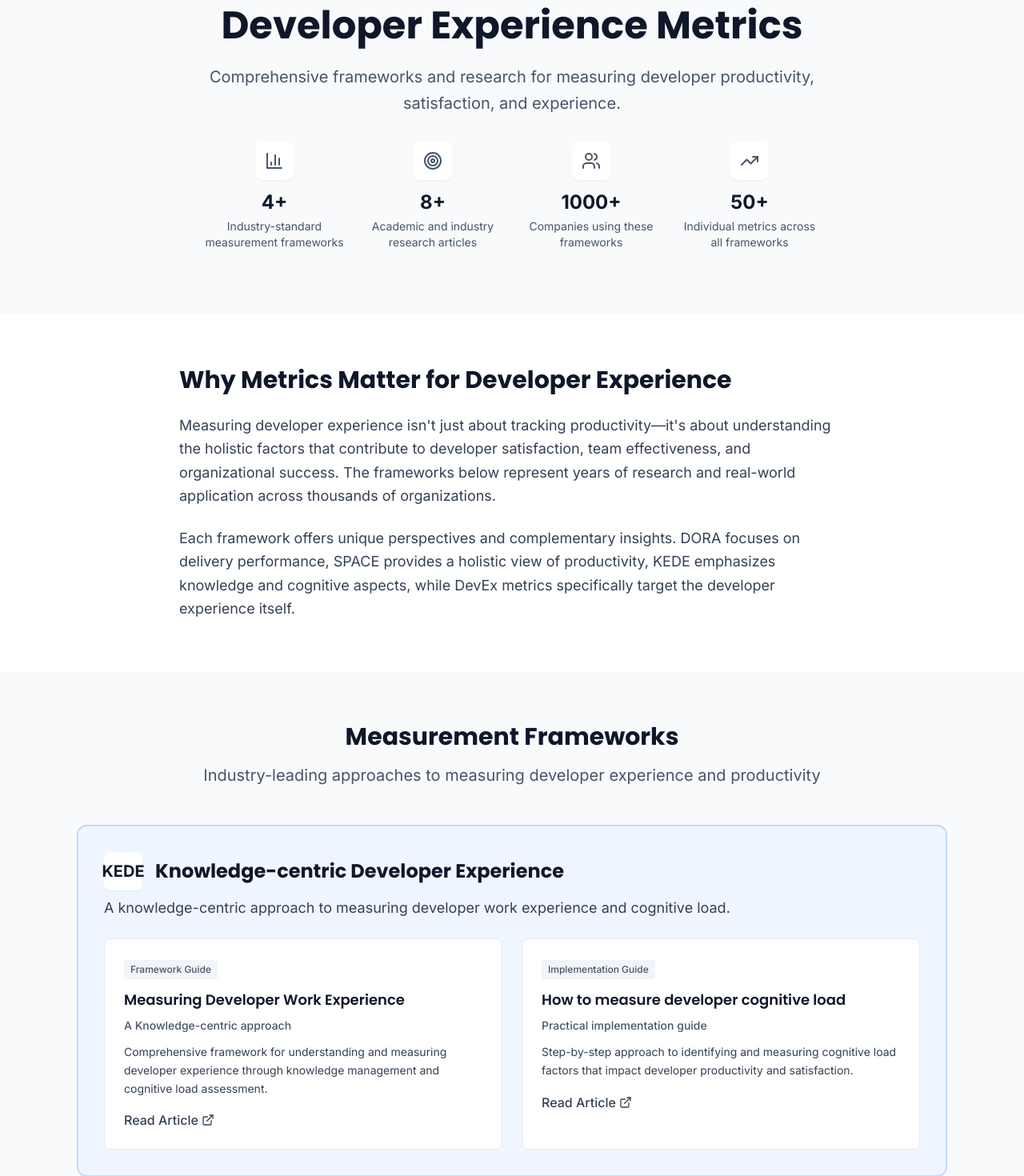
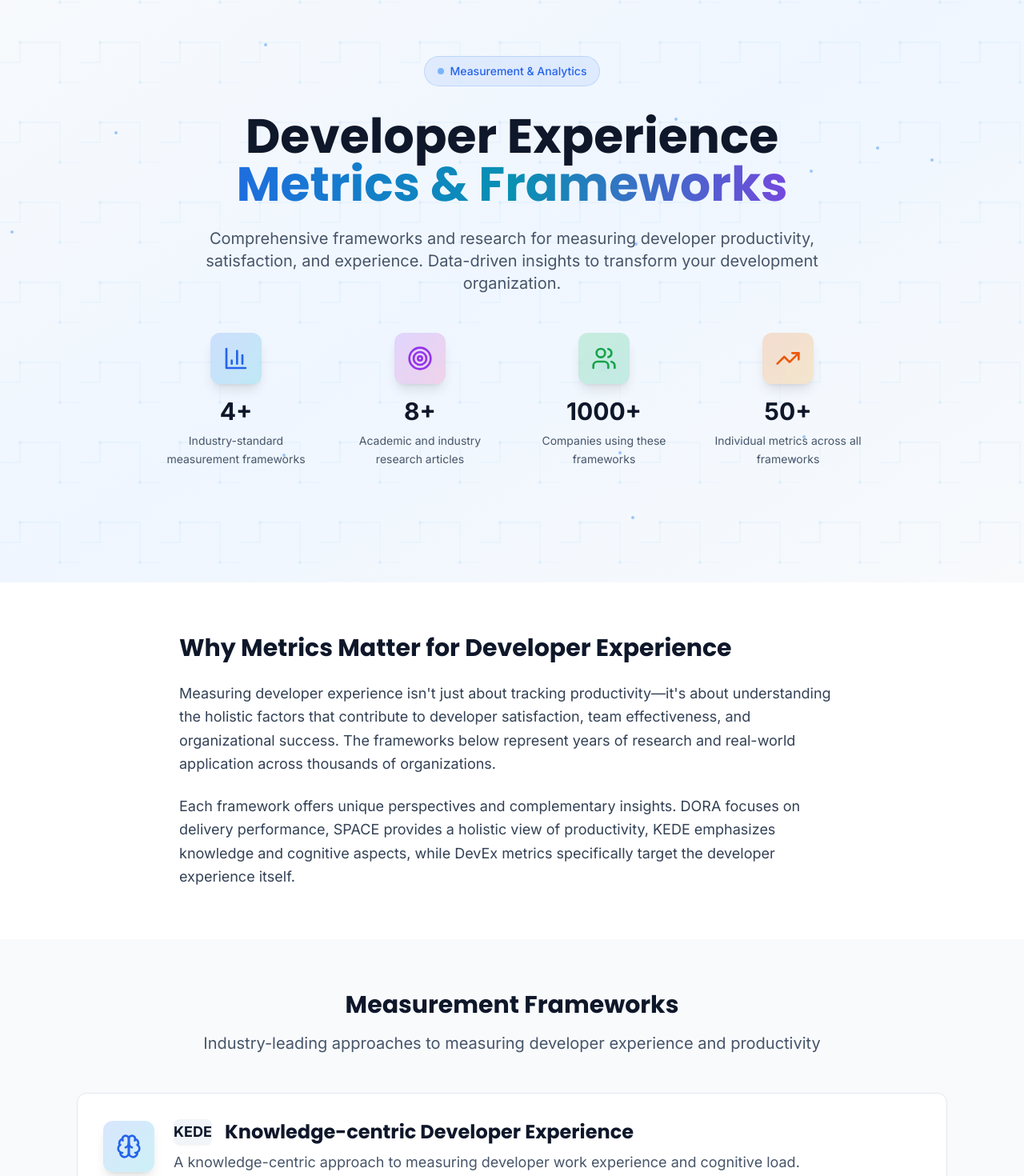
Before and after one commit to BorysW86/devex, a React (Vite) app: page /metrics in a window 1280 px wide. Shown: the part 137-1607 px from the top of the page at 80% size. Built offline with nearby package versions, Linux system fonts and the light colour scheme.

Commit message:
Redesign Metrics page and fix scroll-to-top navigation

```diff
--- a/src/pages/MetricsPage.tsx
+++ b/src/pages/MetricsPage.tsx
@@ -1,69 +1,193 @@
-import React from 'react';
+import React, { useEffect } from 'react';
 import { Link } from 'react-router-dom';
-import { ExternalLink, ArrowRight, BarChart3, TrendingUp, Users, Target } from 'lucide-react';
+import { ExternalLink, ArrowRight, BarChart3, TrendingUp, Users, Target, Zap, Brain, RefreshCw, Activity } from 'lucide-react';
 import { METRICS_FRAMEWORKS } from '../utils/constants';
 
 const MetricsPage: React.FC = () => {
+  // Scroll to top when component mounts
+  useEffect(() => {
+    window.scrollTo(0, 0);
+  }, []);
+
   const overviewStats = [
     {
       title: 'Frameworks',
       value: '4+',
       description: 'Industry-standard measurement frameworks',
-      icon: BarChart3
+      icon: BarChart3,
+      color: 'from-blue-500/20 to-cyan-500/20',
+      iconColor: 'text-blue-600 dark:text-blue-400'
     },
     {
       title: 'Research Papers',
       value: '8+',
       description: 'Academic and industry research articles',
-      icon: Target
+      icon: Target,
+      color: 'from-purple-500/20 to-pink-500/20',
+      iconColor: 'text-purple-600 dark:text-purple-400'
     },
     {
       title: 'Organizations',
       value: '1000+',
       description: 'Companies using these frameworks',
-      icon: Users
+      icon: Users,
+      color: 'from-green-500/20 to-emerald-500/20',
+      iconColor: 'text-green-600 dark:text-green-400'
     },
     {
       title: 'Metrics',
       value: '50+',
       description: 'Individual metrics across all frameworks',
-      icon: TrendingUp
+      icon: TrendingUp,
+      color: 'from-orange-500/20 to-amber-500/20',
+      iconColor: 'text-orange-600 dark:text-orange-400'
     }
   ];
 
+  // Enhanced framework icons
+  const getFrameworkIcon = (id: string) => {
+    switch (id) {
+      case 'kede':
+        return Brain;
+      case 'dora':
+        return TrendingUp;
+      case 'space':
+        return Activity;
+      case 'devex':
+        return Zap;
+      default:
+        return BarChart3;
+    }
+  };
+
+  const getFrameworkIconColor = (id: string) => {
+    switch (id) {
+      case 'kede':
+        return 'text-blue-600 dark:text-blue-400';
+      case 'dora':
+        return 'text-green-600 dark:text-green-400';
+      case 'space':
+        return 'text-purple-600 dark:text-purple-400';
+      case 'devex':
+        return 'text-orange-600 dark:text-orange-400';
+      default:
+        return 'text-gray-600 dark:text-gray-400';
+    }
+  };
+
+  const getFrameworkGradient = (id: string) => {
+    switch (id) {
+      case 'kede':
+        return 'from-blue-500/20 to-cyan-500/20';
+      case 'dora':
+        return 'from-green-500/20 to-emerald-500/20';
+      case 'space':
+        return 'from-purple-500/20 to-pink-500/20';
+      case 'devex':
+        return 'from-orange-500/20 to-amber-500/20';
+      default:
+        return 'from-gray-500/20 to-gray-600/20';
+    }
+  };
+
   return (
     <div className="min-h-screen bg-white dark:bg-gray-900">
-      {/* Hero Section */}
-      <section className="py-20 bg-gray-50 dark:bg-gray-800">
-        <div className="max-w-4xl mx-auto px-4 sm:px-6 lg:px-8 text-center">
-          <h1 className="text-4xl sm:text-5xl font-bold text-gray-900 dark:text-white mb-6">
-            Developer Experience Metrics
+      {/* Enhanced Hero Section */}
+      <section className="relative min-h-screen flex items-center justify-center overflow-hidden bg-gradient-to-br from-slate-50 via-blue-50 to-slate-50 dark:from-slate-900 dark:via-blue-900 dark:to-slate-900">
+        {/* Animated Circuit Background */}
+        <div className="absolute inset-0 opacity-20 dark:opacity-30">
+          <svg className="absolute inset-0 w-full h-full" xmlns="http://www.w3.org/2000/svg">
+            <defs>
+              <pattern id="metrics-grid" width="100" height="100" patternUnits="userSpaceOnUse">
+                <path d="M 0 50 L 25 50 L 25 25 L 75 25 L 75 75 L 100 75"
+                      fill="none"
+                      stroke="url(#metricsGradient)"
+                      strokeWidth="1"
+                      opacity="0.6">
+                  <animate attributeName="stroke-dasharray"
+                           values="0,200;100,100;0,200"
+                           dur="8s"
+                           repeatCount="indefinite"/>
+                </path>
+                <circle cx="25" cy="25" r="2" fill="url(#metricsGradient)" opacity="0.8">
+                  <animate attributeName="opacity" values="0.3;1;0.3" dur="3s" repeatCount="indefinite"/>
+                </circle>
+                <circle cx="75" cy="75" r="2" fill="url(#metricsGradient)" opacity="0.8">
+                  <animate attributeName="opacity" values="1;0.3;1" dur="3s" repeatCount="indefinite"/>
+                </circle>
+              </pattern>
+              <linearGradient id="metricsGradient" x1="0%" y1="0%" x2="100%" y2="100%">
+                <stop offset="0%" stopColor="#3b82f6" stopOpacity="0.8"/>
+                <stop offset="50%" stopColor="#06b6d4" stopOpacity="0.6"/>
+                <stop offset="100%" stopColor="#8b5cf6" stopOpacity="0.4"/>
+              </linearGradient>
+            </defs>
+            <rect width="100%" height="100%" fill="url(#metrics-grid)" />
+          </svg>
+        </div>
+
+        {/* Floating Particles */}
+        <div className="absolute inset-0 overflow-hidden">
+          {[...Array(15)].map((_, i) => (
+            <div
+              key={i}
+              className="absolute w-1 h-1 bg-blue-400 rounded-full opacity-60"
+              style={{
+                left: `${Math.random() * 100}%`,
+                top: `${Math.random() * 100}%`,
+                animationDelay: `${Math.random() * 5}s`,
+                animationDuration: `${3 + Math.random() * 4}s`
+              }}
+            >
+              <div className="w-full h-full animate-pulse"></div>
+            </div>
+          ))}
+        </div>
+
+        <div className="relative max-w-7xl mx-auto px-4 sm:px-6 lg:px-8 py-20 z-10">
+          <div className="text-center">
+            {/* Enhanced Badge */}
+            <div className="inline-flex items-center px-4 py-2 rounded-full bg-blue-500/10 backdrop-blur-sm border border-blue-500/20 text-blue-600 dark:text-blue-400 text-sm font-medium mb-8">
+              <span className="w-2 h-2 bg-blue-400 rounded-full mr-2 animate-pulse"></span>
+              Measurement & Analytics
+            </div>
+
+            {/* Enhanced Main Heading */}
+            <h1 className="text-4xl sm:text-5xl lg:text-6xl font-bold text-gray-900 dark:text-white mb-6 leading-tight">
+              <span className="block">Developer Experience</span>
+              <span className="block bg-gradient-to-r from-blue-600 via-cyan-600 to-purple-600 bg-clip-text text-transparent">
+                Metrics & Frameworks
+              </span>
             </h1>
-          <p className="text-xl text-gray-600 dark:text-gray-300 leading-relaxed mb-8">
+
+            {/* Enhanced Subtitle */}
+            <p className="text-lg sm:text-xl text-gray-600 dark:text-gray-300 leading-relaxed mb-12 max-w-3xl mx-auto">
               Comprehensive frameworks and research for measuring developer productivity, satisfaction, and experience.
+              Data-driven insights to transform your development organization.
             </p>
 
-          {/* Overview Stats */}
-          <div className="grid grid-cols-2 md:grid-cols-4 gap-6 max-w-3xl mx-auto">
+            {/* Enhanced Overview Stats */}
+            <div className="grid grid-cols-2 md:grid-cols-4 gap-6 max-w-4xl mx-auto">
               {overviewStats.map((stat, index) => (
-              <div key={index} className="text-center">
-                <div className="inline-flex items-center justify-center w-12 h-12 bg-white dark:bg-gray-700 rounded-lg mb-3 shadow-sm">
-                  <stat.icon className="h-6 w-6 text-gray-600 dark:text-gray-400" />
+                <div key={index} className="group text-center">
+                  <div className={`inline-flex items-center justify-center w-16 h-16 bg-gradient-to-br ${stat.color} backdrop-blur-sm rounded-xl mb-4 group-hover:scale-110 transition-transform duration-300 shadow-lg`}>
+                    <stat.icon className={`h-8 w-8 ${stat.iconColor}`} />
                   </div>
-                <div className="text-2xl font-bold text-gray-900 dark:text-white mb-1">
+                  <div className="text-3xl font-bold text-gray-900 dark:text-white mb-2 group-hover:scale-110 transition-transform duration-300">
                     {stat.value}
                   </div>
-                <div className="text-sm text-gray-600 dark:text-gray-400">
+                  <div className="text-sm text-gray-600 dark:text-gray-400 leading-relaxed">
                     {stat.description}
                   </div>
                 </div>
               ))}
             </div>
           </div>
+        </div>
       </section>
 
       {/* Introduction */}
-      <section className="py-16">
+      <section className="py-16 bg-white dark:bg-gray-900">
         <div className="max-w-4xl mx-auto px-4 sm:px-6 lg:px-8">
           <div className="prose prose-lg max-w-none dark:prose-invert">
             <h2 className="text-3xl font-bold text-gray-900 dark:text-white mb-6">
@@ -84,7 +208,7 @@ const MetricsPage: React.FC = () => {
         </div>
       </section>
 
-      {/* Frameworks Section */}
+      {/* Enhanced Frameworks Section */}
       <section className="py-16 bg-gray-50 dark:bg-gray-800">
         <div className="max-w-6xl mx-auto px-4 sm:px-6 lg:px-8">
           <div className="text-center mb-12">
@@ -97,66 +221,78 @@ const MetricsPage: React.FC = () => {
           </div>
 
           <div className="space-y-12">
-            {METRICS_FRAMEWORKS.map((framework, index) => (
-              <div key={framework.id} className={`rounded-xl border-2 ${framework.color} p-8`}>
-                {/* Framework Header */}
-                <div className="flex items-center justify-between mb-6">
+            {METRICS_FRAMEWORKS.map((framework, index) => {
+              const FrameworkIcon = getFrameworkIcon(framework.id);
+              const iconColor = getFrameworkIconColor(framework.id);
+              const gradientColor = getFrameworkGradient(framework.id);
+
+              return (
+                <div key={framework.id} className="group bg-white dark:bg-gray-900 rounded-xl border border-gray-200 dark:border-gray-700 p-8 hover:shadow-xl dark:hover:shadow-2xl transition-all duration-300 hover:scale-[1.01]">
+                  {/* Enhanced Framework Header */}
+                  <div className="flex items-center justify-between mb-8">
+                    <div className="flex items-center">
+                      {/* Enhanced Icon Container */}
+                      <div className={`inline-flex items-center justify-center w-16 h-16 bg-gradient-to-br ${gradientColor} backdrop-blur-sm rounded-xl mr-6 group-hover:scale-110 transition-transform duration-300 shadow-lg`}>
+                        <FrameworkIcon className={`h-8 w-8 ${iconColor}`} />
+                      </div>
                       <div>
                         <div className="flex items-center mb-2">
-                      <span className="inline-flex items-center justify-center w-12 h-12 bg-white dark:bg-gray-800 rounded-lg text-xl font-bold text-gray-900 dark:text-white mr-4 shadow-sm">
+                          <span className="inline-flex items-center justify-center w-12 h-8 bg-gray-100 dark:bg-gray-800 rounded-lg text-lg font-bold text-gray-900 dark:text-white mr-4 shadow-sm">
                             {framework.name}
                           </span>
-                      <h3 className="text-2xl font-bold text-gray-900 dark:text-white">
+                          <h3 className="text-2xl font-bold text-gray-900 dark:text-white group-hover:text-blue-600 dark:group-hover:text-blue-400 transition-colors">
                             {framework.title}
                           </h3>
                         </div>
-                    <p className="text-lg text-gray-700 dark:text-gray-300">
+                        <p className="text-lg text-gray-600 dark:text-gray-300">
                           {framework.description}
                         </p>
                       </div>
                     </div>
+                  </div>
 
-                {/* Articles Grid */}
+                  {/* Enhanced Articles Grid */}
                   <div className="grid grid-cols-1 md:grid-cols-2 gap-6">
                     {framework.articles.map((article, articleIndex) => (
-                    <div key={articleIndex} className="bg-white dark:bg-gray-900 rounded-lg p-6 border border-gray-200 dark:border-gray-700 hover:shadow-lg transition-shadow">
+                      <div key={articleIndex} className="group/article bg-gray-50 dark:bg-gray-800 rounded-xl p-6 border border-gray-200 dark:border-gray-700 hover:shadow-lg transition-all duration-300 hover:scale-[1.02] hover:-translate-y-1">
                         {/* Article Type Badge */}
-                      <div className="inline-flex items-center px-2 py-1 text-xs font-medium bg-gray-100 dark:bg-gray-800 text-gray-600 dark:text-gray-400 rounded mb-3">
+                        <div className="inline-flex items-center px-3 py-1 text-xs font-medium bg-white dark:bg-gray-700 text-gray-600 dark:text-gray-400 rounded-lg mb-4 shadow-sm">
                           {article.type}
                         </div>
 
                         {/* Article Content */}
-                      <h4 className="text-lg font-semibold text-gray-900 dark:text-white mb-2">
+                        <h4 className="text-lg font-bold text-gray-900 dark:text-white mb-2 group-hover/article:text-blue-600 dark:group-hover/article:text-blue-400 transition-colors">
                           {article.title}
                         </h4>
                         <p className="text-sm font-medium text-gray-600 dark:text-gray-400 mb-3">
                           {article.subtitle}
                         </p>
-                      <p className="text-gray-700 dark:text-gray-300 text-sm leading-relaxed mb-4">
+                        <p className="text-gray-700 dark:text-gray-300 text-sm leading-relaxed mb-6">
                           {article.description}
                         </p>
 
-                      {/* Read More Link */}
+                        {/* Enhanced Read More Link */}
                         <a
                           href={article.url}
                           target="_blank"
                           rel="noopener noreferrer"
-                        className="inline-flex items-center text-gray-700 dark:text-gray-300 font-medium hover:text-gray-900 dark:hover:text-white transition-colors group"
+                          className="inline-flex items-center text-gray-700 dark:text-gray-300 font-medium hover:text-gray-900 dark:hover:text-white transition-colors group/link"
                         >
                           Read Article
-                        <ExternalLink className="ml-1 h-4 w-4 group-hover:translate-x-0.5 group-hover:-translate-y-0.5 transition-transform" />
+                          <ExternalLink className="ml-1 h-4 w-4 group-hover/link:translate-x-0.5 group-hover/link:-translate-y-0.5 transition-transform" />
                         </a>
                       </div>
                     ))}
                   </div>
                 </div>
-            ))}
+              );
+            })}
           </div>
         </div>
       </section>
 
-      {/* Additional Resources */}
-      <section className="py-16">
+      {/* Enhanced Additional Resources */}
+      <section className="py-16 bg-white dark:bg-gray-900">
         <div className="max-w-4xl mx-auto px-4 sm:px-6 lg:px-8">
           <div className="text-center mb-12">
             <h2 className="text-3xl font-bold text-gray-900 dark:text-white mb-4">
@@ -167,11 +303,16 @@ const MetricsPage: React.FC = () => {
             </p>
           </div>
 
-          <div className="bg-white dark:bg-gray-800 rounded-lg border border-gray-200 dark:border-gray-700 p-8">
-            <h3 className="text-xl font-semibold text-gray-900 dark:text-white mb-4">
+          <div className="group bg-gradient-to-r from-blue-50 to-purple-50 dark:from-blue-900/30 dark:to-purple-900/30 rounded-xl border border-blue-200/50 dark:border-blue-700/50 p-8 hover:shadow-xl transition-all duration-300 hover:scale-[1.02]">
+            <div className="flex items-center mb-6">
+              <div className="p-4 bg-gradient-to-br from-blue-500/20 to-purple-500/20 rounded-xl mr-4 shadow-sm group-hover:shadow-md transition-shadow group-hover:scale-110 duration-300">
+                <BarChart3 className="h-6 w-6 text-blue-600 dark:text-blue-400" />
+              </div>
+              <h3 className="text-xl font-bold text-gray-900 dark:text-white group-hover:text-blue-600 dark:group-hover:text-blue-400 transition-colors">
                 How to measure developer productivity?
               </h3>
-            <p className="text-gray-600 dark:text-gray-300 mb-6">
+            </div>
+            <p className="text-gray-600 dark:text-gray-300 mb-6 leading-relaxed">
               A comprehensive overview comparing DORA, SPACE, GSM, and DevEx frameworks,
               helping you understand which metrics and approaches work best for your organization.
             </p>
@@ -179,35 +320,36 @@ const MetricsPage: React.FC = () => {
               href="https://shiftmag.dev/how-to-measure-developer-productivity-dora-space-gsm-devex"
               target="_blank"
               rel="noopener noreferrer"
-              className="inline-flex items-center text-gray-700 dark:text-gray-300 font-medium hover:text-gray-900 dark:hover:text-white transition-colors group"
+              className="inline-flex items-center text-blue-600 dark:text-blue-400 font-medium hover:text-blue-700 dark:hover:text-blue-300 transition-colors group/link"
             >
               Read Comprehensive Guide
-              <ExternalLink className="ml-1 h-4 w-4 group-hover:translate-x-0.5 group-hover:-translate-y-0.5 transition-transform" />
+              <ExternalLink className="ml-1 h-4 w-4 group-hover/link:translate-x-0.5 group-hover/link:-translate-y-0.5 transition-transform" />
             </a>
           </div>
         </div>
       </section>
 
-      {/* Implementation Guide CTA */}
+      {/* Enhanced Implementation Guide CTA */}
       <section className="py-16 bg-gray-50 dark:bg-gray-800">
         <div className="max-w-4xl mx-auto px-4 sm:px-6 lg:px-8 text-center">
-          <h2 className="text-2xl font-bold text-gray-900 dark:text-white mb-4">
+          <h2 className="text-3xl font-bold text-gray-900 dark:text-white mb-4">
             Ready to Start Measuring?
           </h2>
-          <p className="text-lg text-gray-600 dark:text-gray-300 mb-8">
+          <p className="text-xl text-gray-600 dark:text-gray-300 mb-8">
             Learn how to implement these frameworks in your organization with our step-by-step guides and templates.
           </p>
           <div className="flex flex-col sm:flex-row items-center justify-center gap-4">
             <Link
               to="/getting-started"
-              className="inline-flex items-center px-8 py-4 bg-gray-900 hover:bg-gray-800 dark:bg-white dark:hover:bg-gray-100 text-white dark:text-gray-900 font-semibold rounded-lg transition-all duration-200"
+              className="group relative inline-flex items-center px-8 py-4 bg-gradient-to-r from-blue-600 to-cyan-600 hover:from-blue-500 hover:to-cyan-500 text-white font-semibold rounded-lg transition-all duration-300 transform hover:scale-105 shadow-lg shadow-blue-500/25 hover:shadow-blue-500/40"
             >
-              Implementation Guide
-              <ArrowRight className="ml-2 h-5 w-5" />
+              <div className="absolute inset-0 bg-gradient-to-r from-blue-400 to-cyan-400 rounded-lg blur opacity-30 group-hover:opacity-50 transition-opacity duration-300"></div>
+              <span className="relative">Implementation Guide</span>
+              <ArrowRight className="relative ml-2 h-5 w-5 group-hover:translate-x-1 transition-transform" />
             </Link>
             <Link
               to="/templates"
-              className="inline-flex items-center px-8 py-4 bg-white dark:bg-gray-800 text-gray-900 dark:text-white font-semibold rounded-lg border border-gray-200 dark:border-gray-700 hover:border-gray-300 dark:hover:border-gray-600 transition-all duration-200"
+              className="group relative inline-flex items-center px-8 py-4 bg-white/10 dark:bg-gray-800 backdrop-blur-sm hover:bg-white/20 dark:hover:bg-gray-700 text-gray-900 dark:text-white font-semibold rounded-lg border border-gray-200 dark:border-gray-700 hover:border-gray-300 dark:hover:border-gray-600 transition-all duration-300 hover:scale-105 shadow-lg hover:shadow-xl"
             >
               Download Templates
             </Link>
```
Also changed, not shown: src/pages/HomePage.tsx (+7 -2 lines), src/pages/KeyAreas.tsx (+6 -1 lines), src/pages/WhatIsDevEx.tsx (+6 -1 lines). Lines whose indentation alone changed are shown as unchanged.
